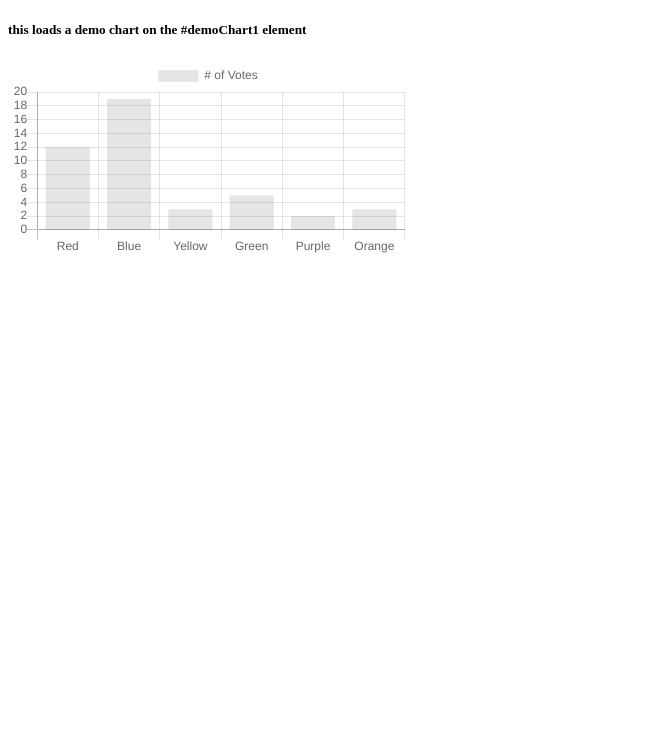
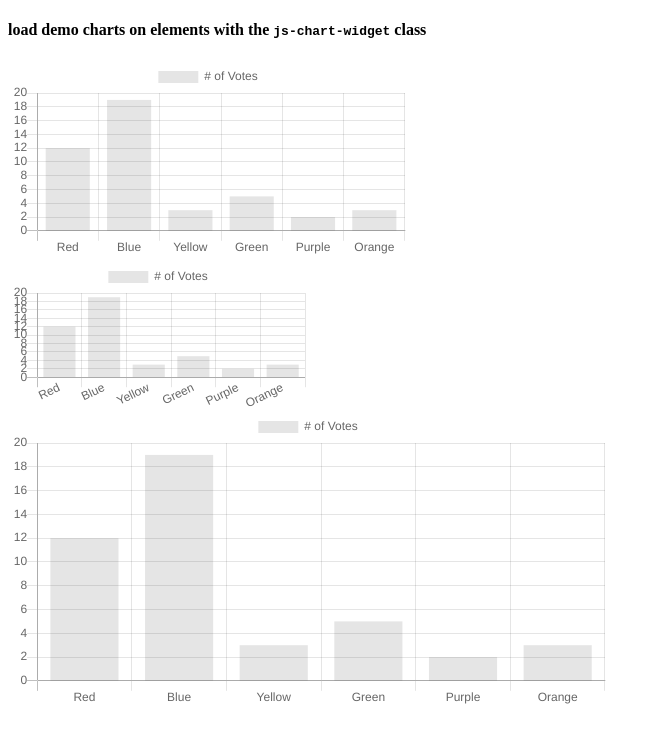
Before and after one commit to EvaLok/js-widget-chart, a plain HTML site: page demo/index.html in a window 1280 px wide. Shown: the whole page, without its empty margins (0-659 px from the left). Drawn offline with nearby package versions, Linux system fonts and the light colour scheme.

Commit message:
use class instead of id

```diff
--- a/demo/index.html
+++ b/demo/index.html
@@ -4,12 +4,21 @@
 		<title>js widget chart demo</title>
 	</head>
 	<body>
-		<h5>
-			this loads a demo chart on the #demoChart1 element
-		</h5>
+		<h4>
+			load demo charts on elements with the
+			<code>js-chart-widget</code> class
+		</h4>
 
 		<div style="width: 400px;">
-			<canvas id="demoChart1"></canvas>
+			<canvas class="js-chart-widget"></canvas>
+		</div>
+
+		<div style="width: 300px;">
+			<canvas class="js-chart-widget"></canvas>
+		</div>
+
+		<div style="width: 600px;">
+			<canvas class="js-chart-widget"></canvas>
 		</div>
 		<script src="../src/js-chart-widget.js"></script>
 	</body>
--- a/src/js-chart-widget.js
+++ b/src/js-chart-widget.js
@@ -30,8 +30,11 @@
     function main(){
         _chart = Chart;
 
-        var element = document.getElementById("demoChart1");
-        var chart = new Chart(element, {
+        var elements = document.getElementsByClassName("js-chart-widget");
+        var elementsLength = elements.length;
+
+        for( var i = 0; i < elementsLength; i++ ){
+            new Chart(elements[i], {
                 type: 'bar',
                 data: {
                     labels: ["Red", "Blue", "Yellow", "Green", "Purple", "Orange"],
@@ -51,4 +54,7 @@
                 }
             });
         }
+
+
+    }
 })();
```
Lines whose indentation alone changed are shown as unchanged.
